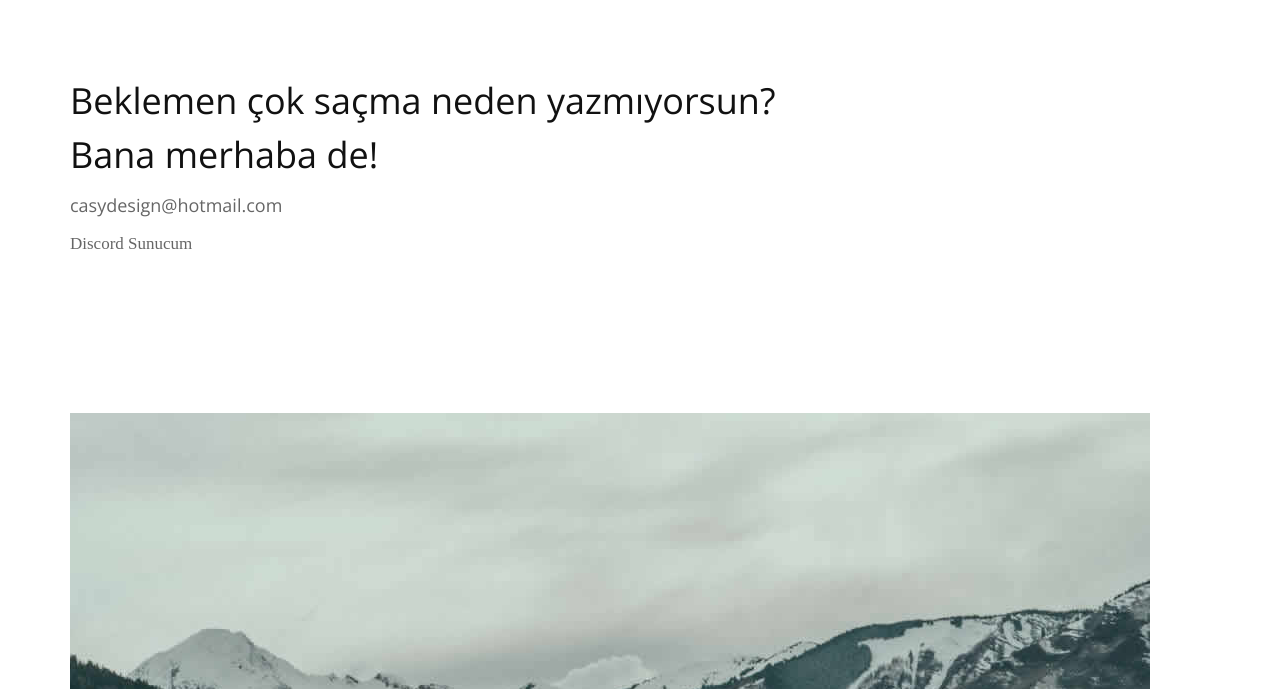
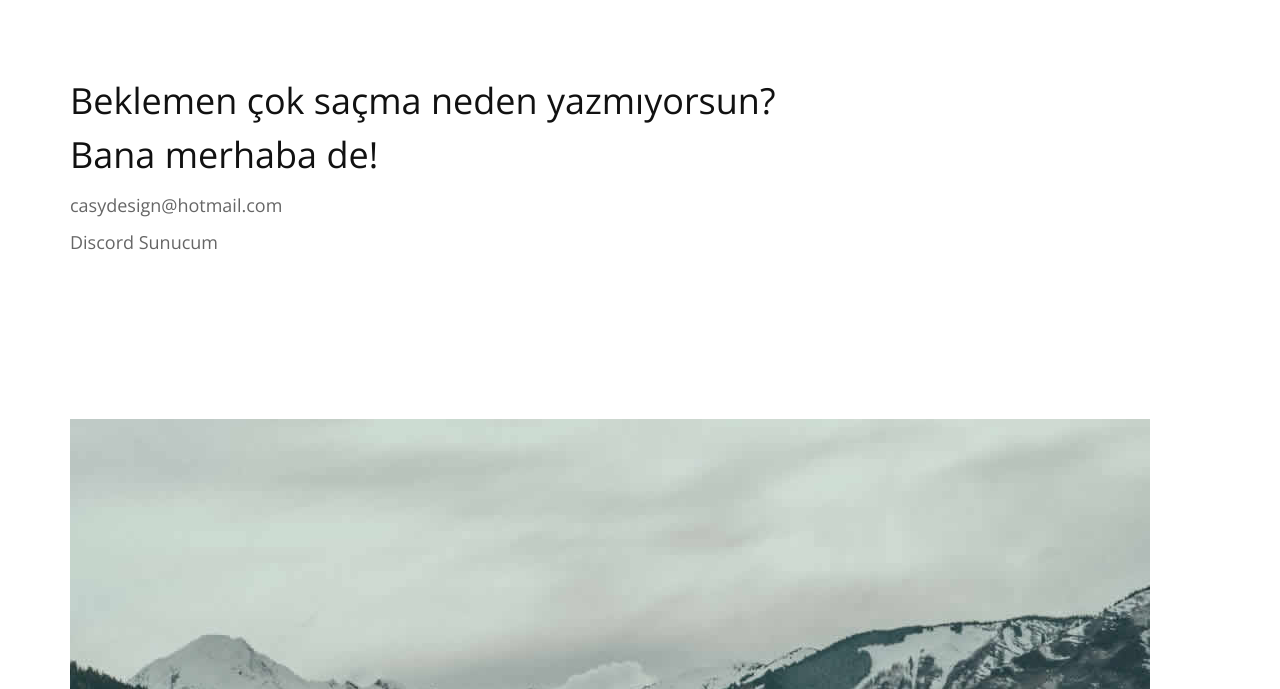
Before and after one commit to casyks/Casy, a plain HTML site: page contact.html in a window 1280 px wide. Shown: the part 111-800 px from the top of the page. Drawn offline with nearby package versions, Linux system fonts and the light colour scheme; a web font is replaced by a local one.

Commit message:
Update contact.html

```diff
--- a/contact.html
+++ b/contact.html
@@ -43,7 +43,7 @@
                      Bana merhaba de!
                   </h1>
                   <h4><a href="mailto:casydesign@hptmail.com">casydesign@hotmail.com</a></h4>
-                  <a href="http://discord.gg/ShzNfDg">Discord Sunucum</a>
+                  <h4><a href="http://discord.gg/ShzNfDg">Discord Sunucum</a><h4>
 
                </div>
             </div>
```
